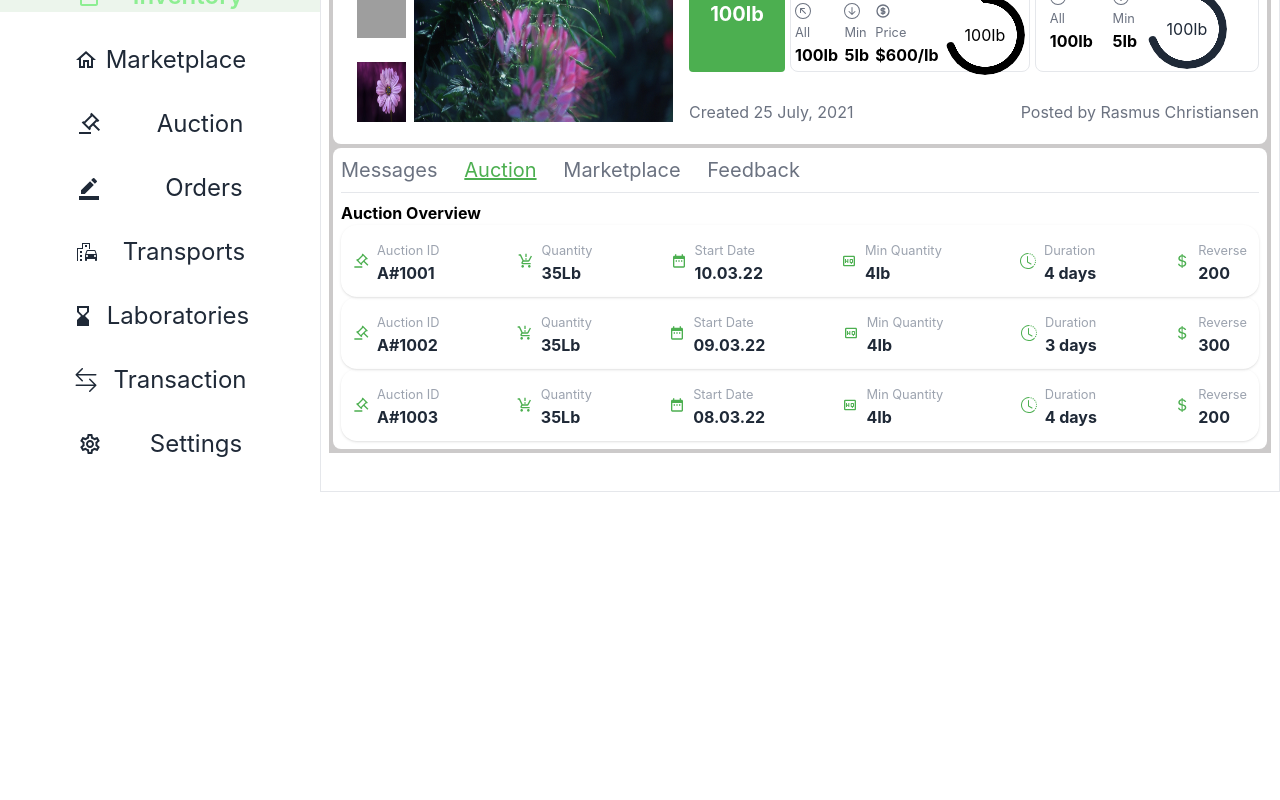
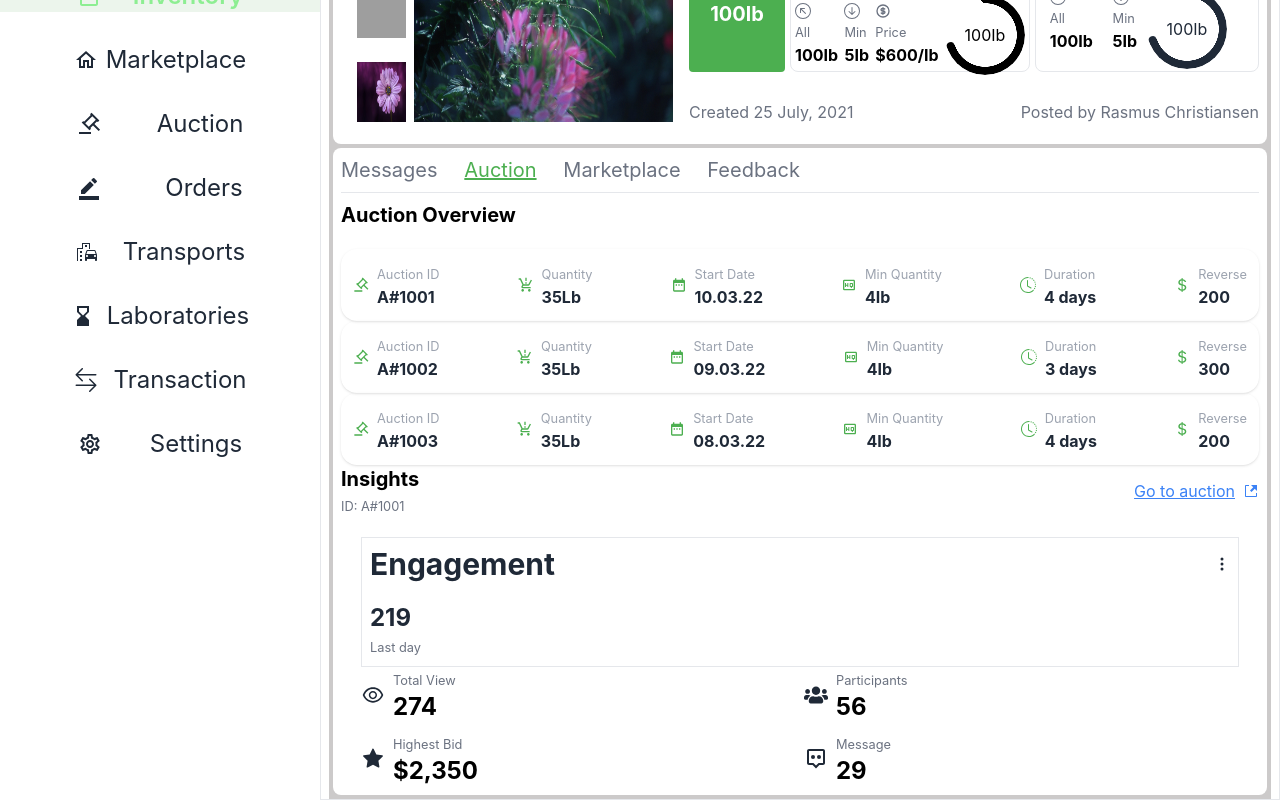
Before and after one commit to BappySheikh1/cannabies-client, a React (Create React App) app: page / in a window 1280 px wide. Shown: the part 312-1112 px from the top of the page. Before the commit the page ends 804 px from the top, so only its background shows below. Built offline with nearby package versions, Linux system fonts and the light colour scheme; grey boxes are pictures that could not be loaded.

Commit message:
section 2 insights added

```diff
--- a/src/Pages/ComponentHome/Home/Section2/Section2.js
+++ b/src/Pages/ComponentHome/Home/Section2/Section2.js
@@ -1,6 +1,7 @@
 import React from 'react';
 import Auction from './main/Auction/Auction';
 import Header from './main/Header/Header';
+import Insights from './main/Insights/Insights';
 
 const Section2 = () => {
     return (
@@ -11,8 +12,9 @@ const Section2 = () => {
                 <div>
                       <Auction />
                 </div>
+
                 <div>
-
+                     <Insights />
                 </div>
             </div>
         </div>
--- a/src/Pages/ComponentHome/Home/Section2/main/Auction/Auction.js
+++ b/src/Pages/ComponentHome/Home/Section2/main/Auction/Auction.js
@@ -30,7 +30,7 @@ const Auction = () => {
     ]
     return (
         <div>
-            <p className='text-black font-bold'>Auction Overview</p>
+            <p className='text-black font-bold mb-5 text-xl'>Auction Overview</p>
             <div>
                  {
                     items?.map((item,i) => <Card key={i} item={item}/>)
--- /dev/null
+++ b/src/Pages/ComponentHome/Home/Section2/main/Insights/GridCard.js
@@ -0,0 +1,11 @@
+import React from 'react';
+
+const GridCard = ({item}) => {
+    return (
+        <div>
+
+        </div>
+    );
+};
+
+export default GridCard;
--- /dev/null
+++ b/src/Pages/ComponentHome/Home/Section2/main/Insights/Insights.js
@@ -0,0 +1,88 @@
+import React from 'react';
+import { BsThreeDotsVertical } from 'react-icons/bs';
+import { GoLinkExternal } from 'react-icons/go';
+import { BiMessageAltDots } from 'react-icons/bi';
+import { AiFillStar, AiOutlineEye } from 'react-icons/ai';
+import { FaUsers } from 'react-icons/fa';
+
+
+const Insights = () => {
+
+    return (
+        <div>
+            {/* insights header start */}
+          <div className='mb-5 flex items-center justify-between'>
+             <div>
+                <p className='text-black font-bold text-xl'>Insights</p>
+                 <small className='text-gray-500'>ID: A#1001</small>
+             </div>
+             <div>
+                <p className='text-blue-500 underline flex items-center'>Go to auction <GoLinkExternal className='ml-2' /></p>
+             </div>
+          </div>
+             {/* insights header end */}
+
+             {/* insights Engagement start */}
+             <div className='mx-5 p-2 border'>
+                   <div className='flex items-center justify-between mb-5'>
+                       <h3 className='text-3xl font-bold'>Engagement</h3>
+                       <p><BsThreeDotsVertical /></p>
+                   </div>
+
+                  <div>
+                    <h4 className=''><span className='text-2xl font-bold'>219</span> <br />
+                    <small className='text-gray-500 '>Last day</small>
+                    </h4>
+                  </div>
+             </div>
+             {/* insights Engagement end*/}
+
+              <div className='grid grid-cols-2 gap-2 mx-5'>
+                <div className='flex items-center '>
+                    <div>
+                      <AiOutlineEye className='text-2xl mr-2'/>
+                    </div>
+                    <div>
+                        <small className='text-gray-500'>Total View</small>
+                         <h3 className='text-2xl text-black font-bold'>274</h3>
+                    </div>
+                </div>
+
+                <div className='flex items-center '>
+                    <div>
+                      <FaUsers className='text-2xl mr-2' />
+                    </div>
+                    <div>
+                        <small className='text-gray-500'>Participants</small>
+                         <h3 className='text-2xl text-black font-bold'>56</h3>
+                    </div>
+                </div>
+
+                <div className='flex items-center '>
+                    <div>
+                    <AiFillStar className='text-2xl mr-2'/>
+                    </div>
+                    <div>
+                        <small className='text-gray-500'>Highest Bid</small>
+                         <h3 className='text-2xl text-black font-bold'>$2,350</h3>
+                    </div>
+                </div>
+
+                <div className='flex items-center '>
+                    <div>
+                     <BiMessageAltDots className='text-2xl mr-2'/>
+                    </div>
+                    <div>
+                        <small className='text-gray-500'>Message</small>
+                         <h3 className='text-2xl text-black font-bold'>29</h3>
+                    </div>
+                </div>
+
+
+
+              </div>
+        </div>
+    );
+};
+
+export default Insights;
```
